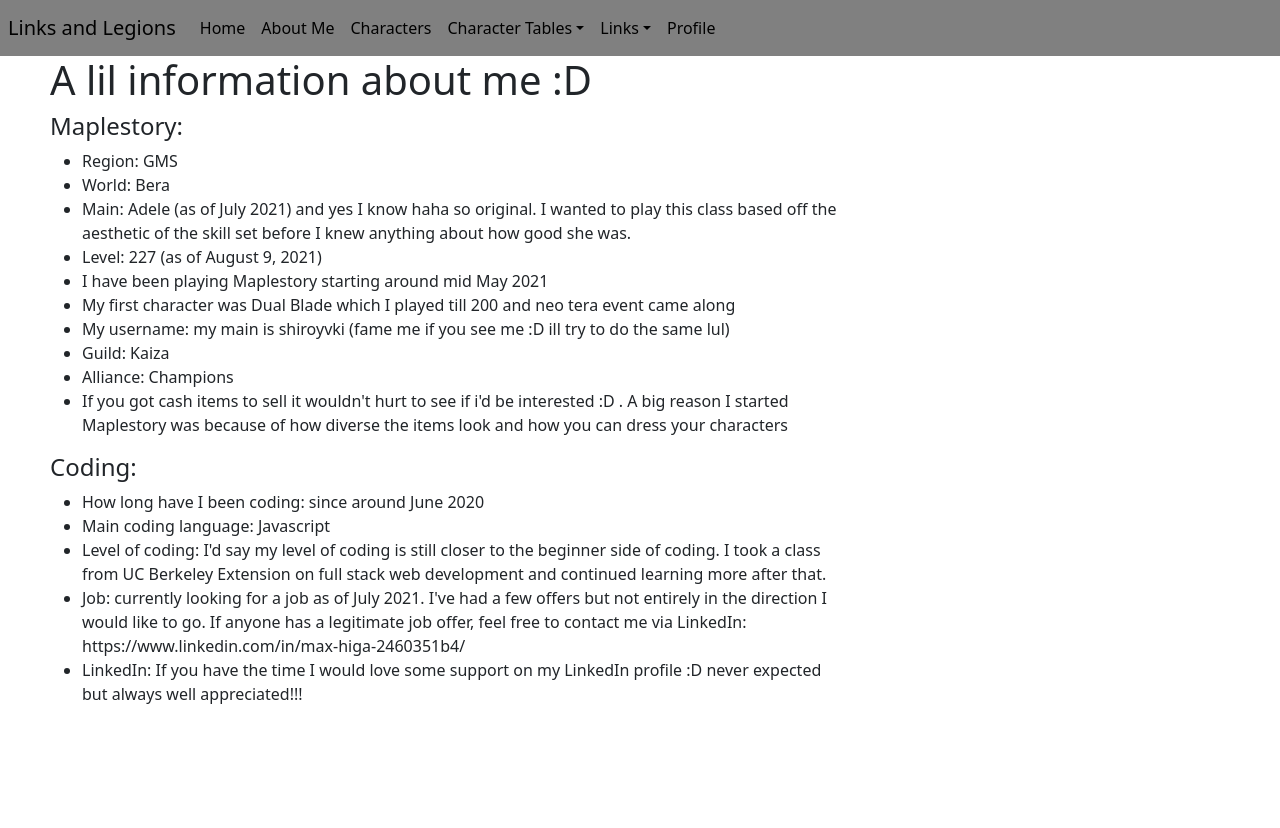
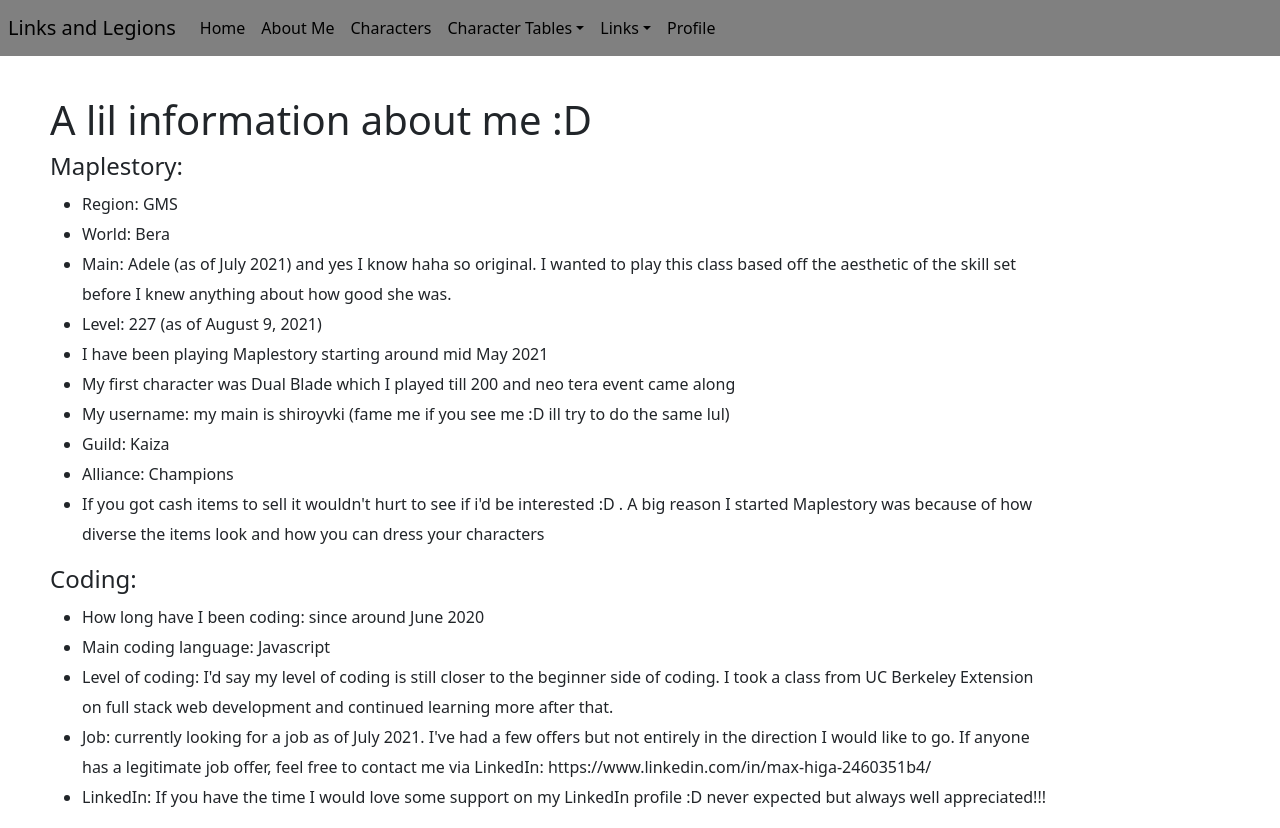
Before and after one commit to maxx-808/links-and-legions, a React (Create React App) app in the folder client/: page /about in a window 1280 px wide. Before the commit the page ends 800 px from the top, so only its background shows below. Built offline with nearby package versions, Linux system fonts and the light colour scheme.

Commit message:
added and edited css for multiple pages

```diff
--- a/client/src/App.css
+++ b/client/src/App.css
@@ -64,6 +64,29 @@
 
 #aboutSection {
   text-align: left;
+  line-height: 30px;
+  margin-top: 40px;
   margin-left: 50px;
-  width: 800px;
+  margin-right: 20px;
+  width: 1000px;
+  float: left;
 }
+
+#aboutCharPhoto {
+  float: right;
+  margin-top: 60px;
+  margin-left: 3%;
+  margin-right: 3%;
+}
+
+#landing {
+  margin: 20px;
+}
+
+.landingBlurbs {
+  text-align: left;
+  width: 40%;
+  float: left;
+  margin-left: 5%;
+  margin-right: 5%;
+}
```
